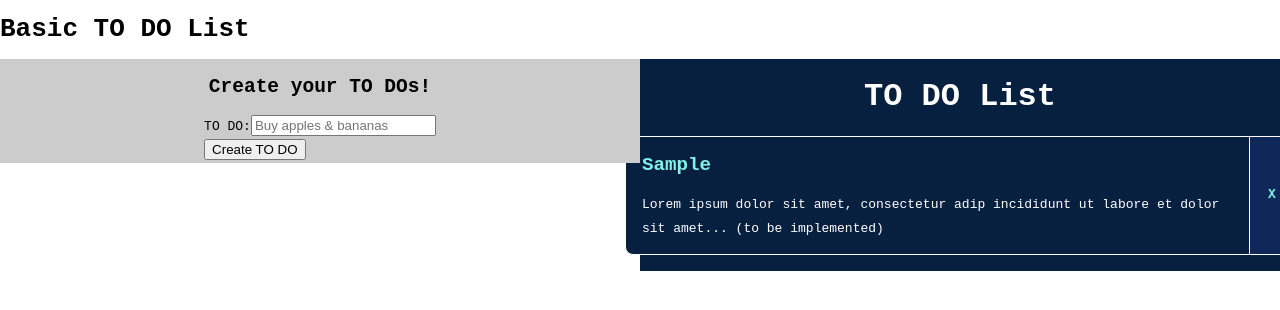
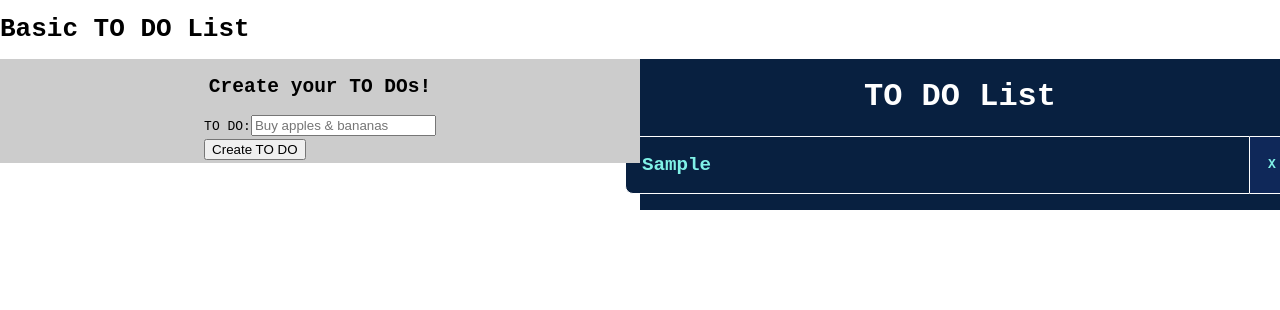
Before and after one commit to lopez-tomas/basic-todo-list, a React (Create React App) app: page / in a window 1280 px wide. Both pictures are taken after typing "Sample" into the empty fields and a click on the input "Create TO DO". Shown: the top 310 px of the page. Built offline with nearby package versions, Linux system fonts and the light colour scheme.

Commit message:
minor changes.

```diff
--- a/src/components/ToDo.jsx
+++ b/src/components/ToDo.jsx
@@ -7,15 +7,13 @@ const ToDo = ({ todo }) => {
 
   const handleClick = id => {
     removeToDo(id);
+    console.log(`TO DO with ID#${id} removed`);
   }
 
   return (
     <li className="ToDo">
       <div className="ToDo-info">
         <h2>{todo.todo}</h2>
-        <p>
-          Lorem ipsum dolor sit amet, consectetur adip  incididunt ut labore et dolor sit amet... (to be implemented)
-        </p>
       </div>
       <div className="ToDo-remove" onClick={() => handleClick(todo.id)}>
         <span>
--- a/src/containers/Form.jsx
+++ b/src/containers/Form.jsx
@@ -12,7 +12,7 @@ const Form = () => {
     formData.set('todo', "");
 
     const data = {
-      id: state.todos.length + 1,
+      id: state.lastId,
       todo: todo,
     }
     if (todo !== "") {
--- a/src/containers/ToDoList.jsx
+++ b/src/containers/ToDoList.jsx
@@ -1,6 +1,7 @@
 import React, { useContext } from 'react';
 import ToDo from '../components/ToDo';
 import AppContext from '../context/AppContext';
+import '../styles/ToDoList.sass';
 
 const ToDoList = () => {
   const { state } = useContext(AppContext);
```
